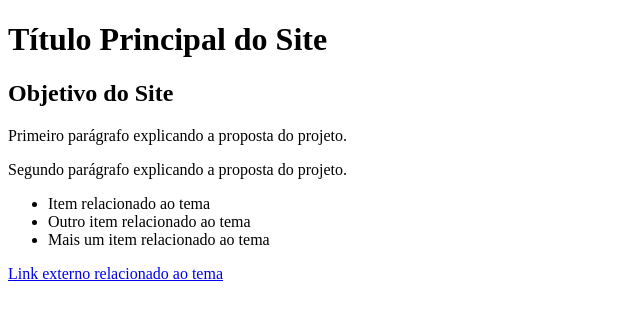
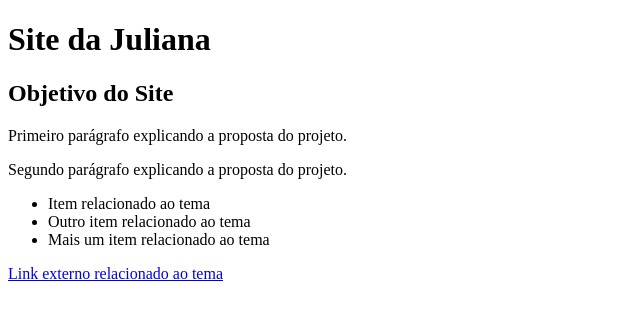
Before and after one commit to infojuliana/progInternet, a plain HTML site: page index.html in a window 1280 px wide. Shown: the whole page, without its empty margins (0-640 px from the left). Drawn offline with Linux system fonts and the light colour scheme.

Commit message:
Atualização do conteúdo do site

```diff
--- a/index.html
+++ b/index.html
@@ -6,7 +6,7 @@
 </head>
 <body>
 
-    <h1>Título Principal do Site</h1>
+    <h1>Site da Juliana</h1>
     <h2>Objetivo do Site</h2>
 
     <p>Primeiro parágrafo explicando a proposta do projeto.</p>
```
